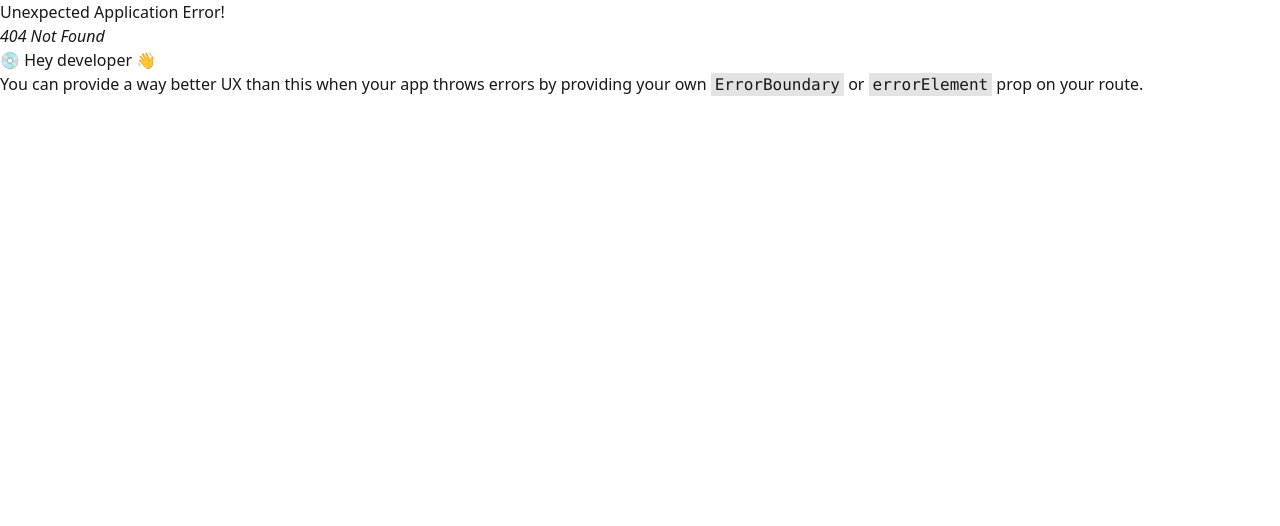
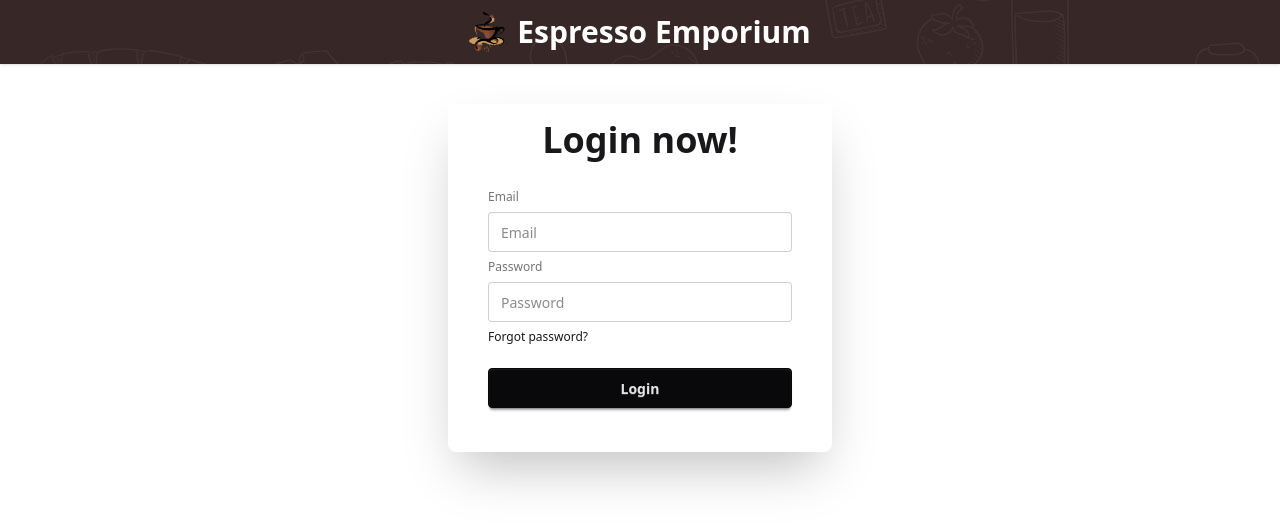
Before and after one commit to amirsayeed/coffee-store-client, a React (Vite) app: page /signIn in a window 1280 px wide. Before the commit this address had no page. Shown: the top 526 px of the page. Built offline with nearby package versions, Linux system fonts and the light colour scheme.

Commit message:
firebase project setup and signin,signup component with route definitions created

```diff
--- a/package.json
+++ b/package.json
@@ -11,6 +11,7 @@
   },
   "dependencies": {
     "@tailwindcss/vite": "^4.1.6",
+    "firebase": "^11.7.3",
     "react": "^19.1.0",
     "react-dom": "^19.1.0",
     "react-icons": "^5.5.0",
--- a/src/components/Banner/Banner.jsx
+++ b/src/components/Banner/Banner.jsx
@@ -2,12 +2,12 @@ import React from 'react';
 import bannerImg from '../../assets/more/3.png';
 const Banner = () => {
     return (
-        <div className='relative'>
+        <div className='max-w-7xl mx-auto relative'>
             <img src={bannerImg} alt="" />
-            <div className='max-w-xl absolute space-y-3 bottom-40 right-4 text-white'>
+            <div className='max-w-lg absolute space-y-4 bottom-40 right-6 text-white'>
                 <h3 className='text-4xl font-bold'>Would you like a Cup of Delicious Coffee?</h3>
                 <p>It's coffee time - Sip & Savor - Relaxation in every sip! Get the nostalgia back!! Your companion of every moment!!! Enjoy the beautiful moments and make them memorable.</p>
-                <button className='btn'>Learn more</button>
+                <button className='btn bg-[#D2B48C] text-black'>Learn more</button>
             </div>
         </div>
     );
--- a/src/components/CoffeeCard/CoffeeCard.jsx
+++ b/src/components/CoffeeCard/CoffeeCard.jsx
@@ -45,10 +45,10 @@ const CoffeeCard = ({coffee, coffees, setCoffees}) => {
 
     return (
         <div>
-            <div className="card card-side bg-base-100 shadow-sm border-2 gap-3 p-3">
+            <div className="card card-side bg-base-100 shadow-sm border-2 gap-3 p-5">
                 <figure>
                     <img
-                    src={photo} />
+                    src={photo} className='w-30 h-36 object-cover' />
                 </figure>
                 <div className='flex items-center justify-around w-full'>
                     <div className="space-y-3">
--- a/src/components/Coffees/Coffees.jsx
+++ b/src/components/Coffees/Coffees.jsx
@@ -7,9 +7,9 @@ const Coffees = ({coffees,setCoffees}) => {
                 <div className='space-y-3 text-center'>
                     <p>--- Sip & Savor ---</p>
                     <h2 className="text-2xl font-bold text-center">Our Popular Products</h2>
-                    <button className='btn'>Add Coffee <BsFillCupHotFill size={15} /></button>
+                    <button className='btn bg-[#D2B48C]'>Add Coffee <BsFillCupHotFill size={15} /></button>
                 </div>
-                <div className='grid grid-cols-1 md:grid-cols-2 gap-4 mt-10'>
+                <div className='grid grid-cols-1 md:grid-cols-2 gap-5 mt-10'>
                 {
                     coffees.map(coffee => <CoffeeCard key={coffee._id} coffee={coffee}
                     coffees={coffees}
--- /dev/null
+++ b/src/components/SignIn/SignIn.jsx
@@ -0,0 +1,22 @@
+import React from 'react';
+
+const SignIn = () => {
+    return (
+        <div className="card bg-base-100 max-w-sm mx-auto shrink-0 shadow-2xl p-4 mt-10">
+            <h1 className="text-4xl font-bold text-center">Login now!</h1>
+            <div className="card-body">
+                <form className="fieldset">
+                    <label className="label">Email</label>
+                    <input type="email" className="input" placeholder="Email" />
+                    <label className="label">Password</label>
+                    <input type="password" className="input" placeholder="Password" />
+                    <div><a className="link link-hover">Forgot password?</a></div>
+                    <button className="btn btn-neutral mt-4">Login</button>
+                </form>
+            </div>
+        </div>
+
+    );
+};
+
+export default SignIn;
--- /dev/null
+++ b/src/components/SignUp/SignUp.jsx
@@ -0,0 +1,21 @@
+import React from 'react';
+
+const SignUp = () => {
+    return (
+        <div className="card bg-base-100 max-w-sm mx-auto shrink-0 shadow-2xl p-4 mt-10">
+            <div className="card-body">
+                <h1 className="text-4xl font-bold text-center">Sign Up!</h1>
+                <form className="fieldset">
+                    <label className="label">Email</label>
+                    <input type="email" className="input" placeholder="Email" />
+                    <label className="label">Password</label>
+                    <input type="password" className="input" placeholder="Password" />
+                    <div><a className="link link-hover">Forgot password?</a></div>
+                    <button className="btn btn-neutral mt-4">Sign up</button>
+                </form>
+            </div>
+        </div>
+    );
+};
+
+export default SignUp;
--- a/src/components/Speciality/Speciality.jsx
+++ b/src/components/Speciality/Speciality.jsx
@@ -5,7 +5,7 @@ import icon3 from '../../assets/icons/3.png'
 import icon4 from '../../assets/icons/4.png'
 const Speciality = () => {
     return (
-        <div className='grid grid-cols-4 gap-5 bg-[#ECEAE3] p-4'>
+        <div className='max-w-7xl mx-auto grid grid-cols-4 gap-5 bg-[#ECEAE3] p-4'>
             <div className='space-y-2 text-[#331A15]'>
                 <img src={icon1} alt="" />
                 <h3 className="text-base font-bold">Awesome Aroma</h3>
--- /dev/null
+++ b/src/firebase/firebase.init.js
@@ -0,0 +1,18 @@
+import {
+    initializeApp
+} from "firebase/app";
+import {
+    getAuth
+} from "firebase/auth";
+
+const firebaseConfig = {
+    apiKey: "AIzaSyBdPvA0r6XXhiXOWpXkTZkVe2uaQUE5otQ",
+    authDomain: "coffee-store-app-b9b68.firebaseapp.com",
+    projectId: "coffee-store-app-b9b68",
+    storageBucket: "coffee-store-app-b9b68.firebasestorage.app",
+    messagingSenderId: "389379346556",
+    appId: "1:389379346556:web:0eea71648556cf0347b9f9"
+};
+
+const app = initializeApp(firebaseConfig);
+export const auth = getAuth(app);
--- a/src/pages/AddCofee/AddCofee.jsx
+++ b/src/pages/AddCofee/AddCofee.jsx
@@ -38,7 +38,7 @@ const AddCofee = () => {
                 <LuMoveLeft size={15} />
                 <Link to='/' className='text-base font-semibold'> Back to home</Link>
             </div>
-            <div className='p-12 space-y-3 text-center'>
+            <div className='p-12 space-y-3 text-center bg-base-300'>
                 <h3 className="text-3xl font-semibold">Add New Coffee</h3>
                 <p>It is a long established fact that a reader will be distraceted by the readable content of a page when looking at its layout. The point of using Lorem Ipsum is that it has a more-or-less normal distribution of letters, as opposed to using Content here.</p>
 
@@ -74,7 +74,7 @@ const AddCofee = () => {
                         </fieldset>
                     </div>
                     <div className='p-4'>
-                        <input type='submit' className='btn w-full' value='Add Coffee'/>
+                        <input type='submit' className='btn w-full bg-[#D2B48C]' value='Add Coffee'/>
                     </div>
                 </form>
             </div>
--- a/src/pages/UpdateCoffee/UpdateCoffee.jsx
+++ b/src/pages/UpdateCoffee/UpdateCoffee.jsx
@@ -41,7 +41,7 @@ const UpdateCoffee = () => {
                 <LuMoveLeft size={15} />
                 <Link to='/' className='text-base font-semibold'> Back to home</Link>
             </div>
-            <div className='p-12 space-y-3 text-center'>
+            <div className='p-12 space-y-3 text-center bg-base-200'>
                 <h3 className="text-3xl font-semibold">Update Coffee</h3>
                 <p>It is a long established fact that a reader will be distraceted by the readable content of a page when looking at its layout. The point of using Lorem Ipsum is that it has a more-or-less normal distribution of letters, as opposed to using Content here.</p>
 
@@ -77,7 +77,7 @@ const UpdateCoffee = () => {
                         </fieldset>
                     </div>
                     <div className='p-4'>
-                        <input type='submit' className='btn w-full' value='Update Coffee'/>
+                        <input type='submit' className='btn w-full bg-[#D2B48C]' value='Update Coffee'/>
                     </div>
                 </form>
             </div>
--- a/src/routes/Routes.jsx
+++ b/src/routes/Routes.jsx
@@ -7,6 +7,8 @@ import Home from "../pages/Home/Home";
 import AddCofee from "../pages/AddCofee/AddCofee";
 import UpdateCoffee from "../pages/UpdateCoffee/UpdateCoffee";
 import CoffeeDetails from "../pages/CoffeeDetails/CoffeeDetails";
+import SignIn from "../components/SignIn/SignIn";
+import SignUp from "../components/SignUp/SignUp";
 
 export const router = createBrowserRouter([
   {
@@ -31,6 +33,14 @@ export const router = createBrowserRouter([
             path: 'updateCoffee/:id',
             loader: ({params})=> fetch(`http://localhost:5000/coffees/${params.id}`),
             Component: UpdateCoffee
+        },
+        {
+          path: 'signIn',
+          Component: SignIn
+        },
+        {
+          path: 'signUp',
+          Component: SignUp
         }
     ]
   },
```
Also changed, not shown: 1 other file (tests, documents, lock files or other folders).
